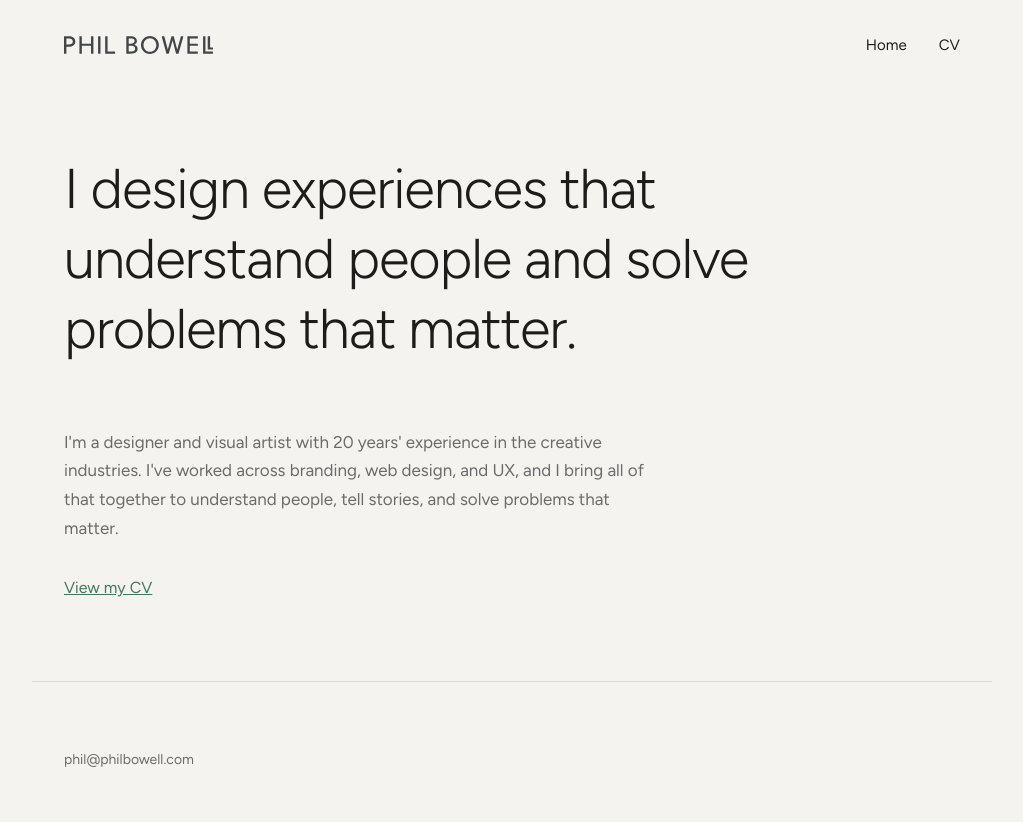
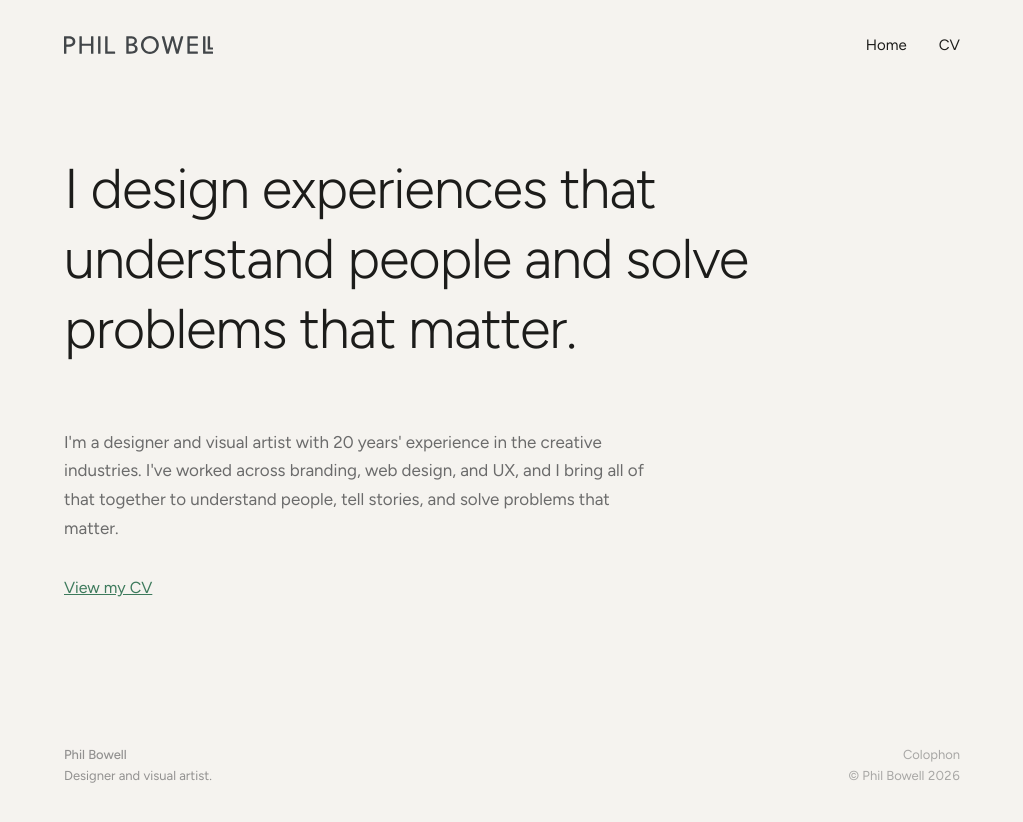
Before and after one commit to philbowell/philbowell.github.io, a Jekyll site: the page built from index.md, in a window 1280 px wide. Shown: the top 822 px of the page, without its empty margins (128-1151 px from the left). Built offline with Jekyll 4.4.1, drawn with Linux system fonts in a browser that asks for light colours.

Commit message:
Improve footer meta
Closes #13

Closes #15

```diff
--- a/_includes/footer.html
+++ b/_includes/footer.html
@@ -1,3 +1,10 @@
 <footer>
-  <a href="mailto:phil@philbowell.com">phil@philbowell.com</a>
+  <div class="footer-intro">
+    <p class="footer-name">Phil Bowell</p>
+    <p>Designer and visual artist.</p>
+  </div>
+  <div class="footer-meta">
+    <p><a href="{{ '/colophon' | relative_url }}">Colophon</a></p>
+    <p>&copy; Phil Bowell 2026</p>
+  </div>
 </footer>
--- a/assets/css/style.css
+++ b/assets/css/style.css
@@ -78,21 +78,60 @@ main {
 /* Footer */
 
 footer {
+  --footer-text-color: color-mix(in srgb, var(--color-secondary) 72%, var(--color-bg));
+  --footer-meta-color: color-mix(in srgb, var(--color-secondary) 56%, var(--color-bg));
+
+  display: flex;
+  justify-content: space-between;
+  gap: var(--space-md);
   max-width: var(--max-width);
   margin-inline: auto;
   padding-inline: var(--padding-inline);
   padding-block: var(--space-lg);
-  border-top: 1px solid color-mix(in srgb, var(--color-text) 12%, transparent);
+}
+
+.footer-intro p {
+  margin-bottom: 0;
+  color: var(--footer-text-color);
+  font-size: 0.8125rem;
+}
+
+.footer-name {
+  color: color-mix(in srgb, var(--color-text) 72%, var(--color-bg));
+  font-weight: 500;
+}
+
+.footer-meta {
+  margin-left: auto;
+  text-align: right;
+}
+
+.footer-meta p {
+  margin-bottom: 0;
+  color: var(--footer-meta-color);
+  font-size: 0.8125rem;
+  font-variant-numeric: tabular-nums;
 }
 
 footer a {
-  color: var(--color-secondary);
+  color: var(--footer-meta-color);
   text-decoration: none;
-  font-size: 0.875rem;
+  font-size: 0.8125rem;
 }
 
 footer a:hover {
   color: var(--color-accent);
+}
+
+@media (max-width: 640px) {
+  body > footer {
+    flex-direction: column;
+  }
+
+  .footer-meta {
+    margin-left: 0;
+    text-align: left;
+  }
 }
 
 /* Typography */
```
Also changed, not shown: AGENTS.md (+6 -2 lines), .codex/plans/make-footer-more-useful.md (added).
